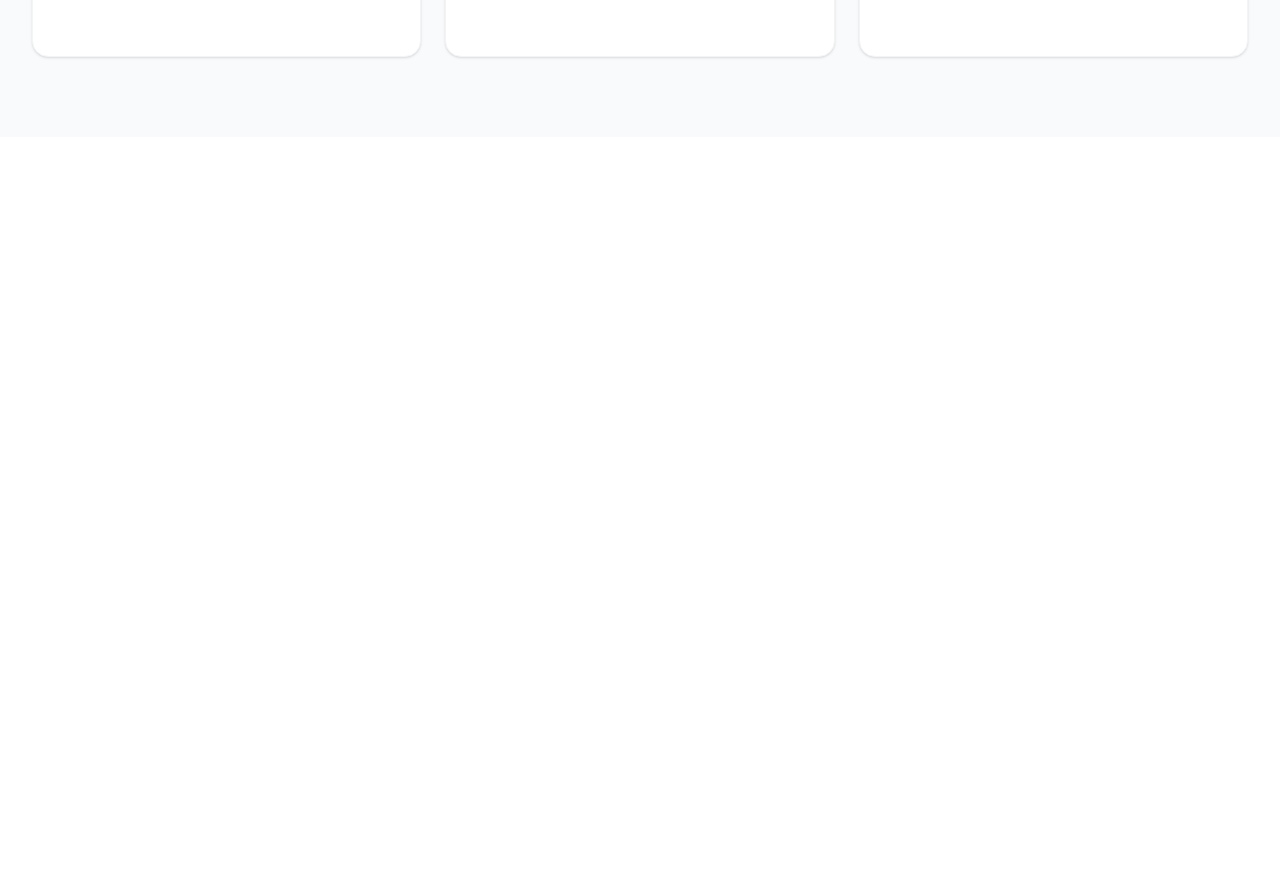
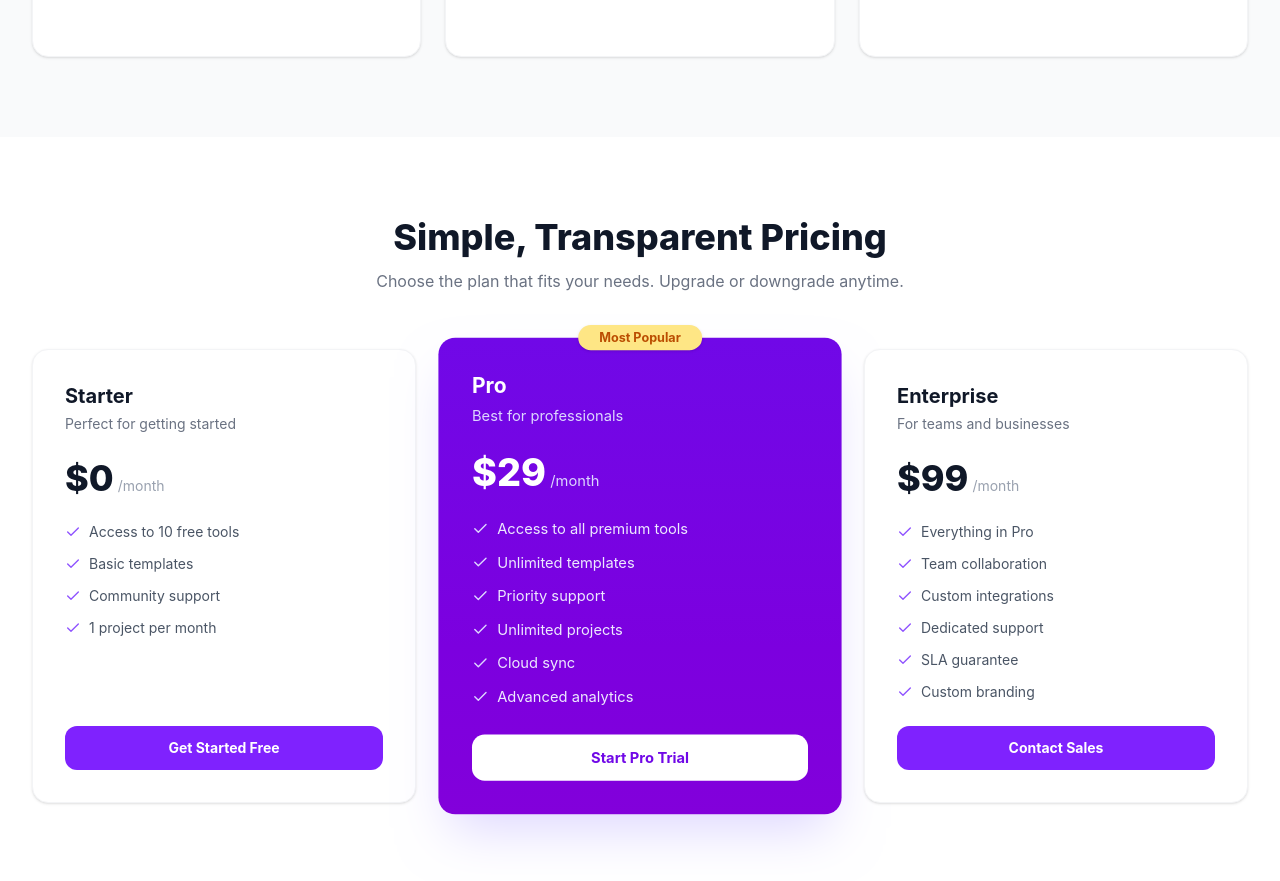
Before and after one commit to gitimtiaz/DigiTools.Platform.A6, a React (Vite) app: page / in a window 1280 px wide. Shown: the part 2900-3781 px from the top of the page. Before the commit the page ends 3037 px from the top, so only its background shows below. Built offline with nearby package versions, Linux system fonts and the light colour scheme.

Commit message:
added Simple Transparent Pricing section

```diff
--- a/src/App.jsx
+++ b/src/App.jsx
@@ -7,6 +7,7 @@
 import Stats from "./components/Stats";
 import ToggleSection from "./components/ToggleSection";
 import Steps from "./components/Steps";
+import Pricing from "./components/Pricing";
 
 function App() {
   const [cart, setCart] = useState([]);
@@ -55,6 +56,7 @@
         onCheckout={handleCheckout}
       />
       <Steps />
+      <Pricing />
 
       <ToastContainer
         toastClassName="rounded-xl shadow-lg text-sm font-medium"
--- /dev/null
+++ b/src/components/Pricing.jsx
@@ -0,0 +1,162 @@
+import { Check } from "lucide-react";
+
+const plans = [
+  {
+    name: "Starter",
+    tagline: "Perfect for getting started",
+    price: 0,
+    period: "month",
+    features: [
+      "Access to 10 free tools",
+      "Basic templates",
+      "Community support",
+      "1 project per month",
+    ],
+    cta: "Get Started Free",
+    highlighted: false,
+  },
+  {
+    name: "Pro",
+    tagline: "Best for professionals",
+    price: 29,
+    period: "month",
+    badge: "Most Popular",
+    features: [
+      "Access to all premium tools",
+      "Unlimited templates",
+      "Priority support",
+      "Unlimited projects",
+      "Cloud sync",
+      "Advanced analytics",
+    ],
+    cta: "Start Pro Trial",
+    highlighted: true,
+  },
+  {
+    name: "Enterprise",
+    tagline: "For teams and businesses",
+    price: 99,
+    period: "month",
+    features: [
+      "Everything in Pro",
+      "Team collaboration",
+      "Custom integrations",
+      "Dedicated support",
+      "SLA guarantee",
+      "Custom branding",
+    ],
+    cta: "Contact Sales",
+    highlighted: false,
+  },
+];
+
+const Pricing = () => {
+  return (
+    <section id="pricing" className="bg-white py-20">
+      <div className="max-w-7xl mx-auto px-4 sm:px-6 lg:px-8">
+
+        {/* Section Header */}
+        <div className="text-center mb-14">
+          <h2 className="text-3xl sm:text-4xl font-extrabold text-gray-900 mb-3">
+            Simple, Transparent Pricing
+          </h2>
+          <p className="text-gray-500 text-base">
+            Choose the plan that fits your needs. Upgrade or downgrade anytime.
+          </p>
+        </div>
+
+        {/* Pricing Cards */}
+        <div className="grid grid-cols-1 md:grid-cols-3 gap-8 items-stretch">
+          {plans.map((plan, index) => (
+            <div
+              key={index}
+              className={`relative rounded-2xl p-8 flex flex-col gap-6 transition-all ${
+                plan.highlighted
+                  ? "bg-gradient-to-b from-violet-700 to-purple-700 text-white shadow-2xl shadow-violet-200 scale-105"
+                  : "bg-white border border-gray-100 shadow-sm"
+              }`}
+            >
+              {/* Most Popular Badge */}
+              {plan.badge && (
+                <span className="absolute -top-3 left-1/2 -translate-x-1/2 bg-amber-200 text-amber-700 text-xs font-bold px-5 py-1 rounded-full shadow">
+                  {plan.badge}
+                </span>
+              )}
+
+              {/* Plan Name & Tagline */}
+              <div>
+                <h3
+                  className={`text-xl font-bold mb-1 ${
+                    plan.highlighted ? "text-white" : "text-gray-900"
+                  }`}
+                >
+                  {plan.name}
+                </h3>
+                <p
+                  className={`text-sm ${
+                    plan.highlighted ? "text-violet-200" : "text-gray-500"
+                  }`}
+                >
+                  {plan.tagline}
+                </p>
+              </div>
+
+              {/* Price */}
+              <div className="flex items-baseline gap-1">
+                <span
+                  className={`text-4xl font-extrabold ${
+                    plan.highlighted ? "text-white" : "text-gray-900"
+                  }`}
+                >
+                  ${plan.price}
+                </span>
+                <span
+                  className={`text-sm ${
+                    plan.highlighted ? "text-violet-200" : "text-gray-400"
+                  }`}
+                >
+                  /{plan.period}
+                </span>
+              </div>
+
+              {/* Features List */}
+              <ul className="flex flex-col gap-3 flex-1">
+                {plan.features.map((feature, i) => (
+                  <li key={i} className="flex items-center gap-2 text-sm">
+                    <Check
+                      size={16}
+                      className={
+                        plan.highlighted ? "text-violet-200" : "text-violet-500"
+                      }
+                    />
+                    <span
+                      className={
+                        plan.highlighted ? "text-violet-100" : "text-gray-600"
+                      }
+                    >
+                      {feature}
+                    </span>
+                  </li>
+                ))}
+              </ul>
+
+              {/* Button */}
+              <button
+                className={`w-full py-3 rounded-xl font-bold text-sm transition-all ${
+                  plan.highlighted
+                    ? "bg-white text-violet-700 hover:bg-violet-50"
+                    : "bg-violet-600 hover:bg-violet-700 text-white hover:shadow-md"
+                }`}
+              >
+                {plan.cta}
+              </button>
+            </div>
+          ))}
+        </div>
+
+      </div>
+    </section>
+  );
+};
+
+export default Pricing;
```
